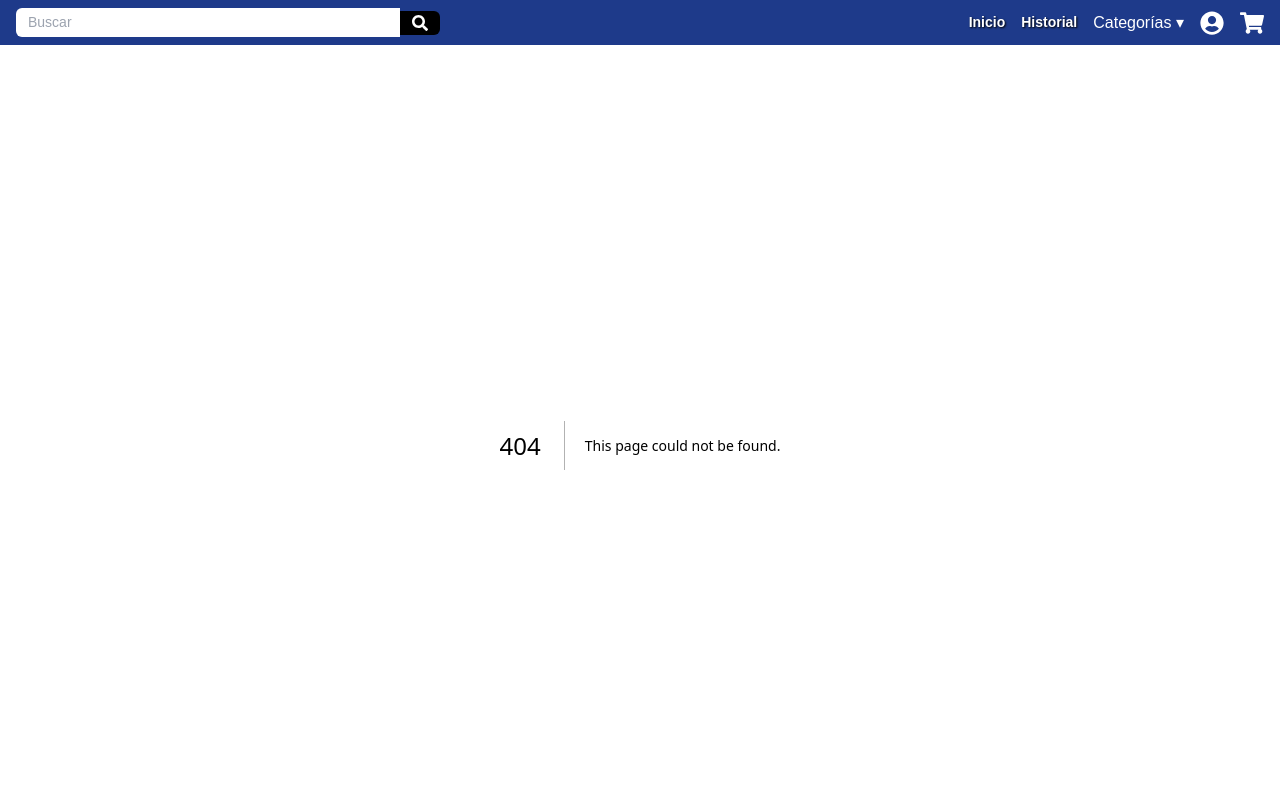
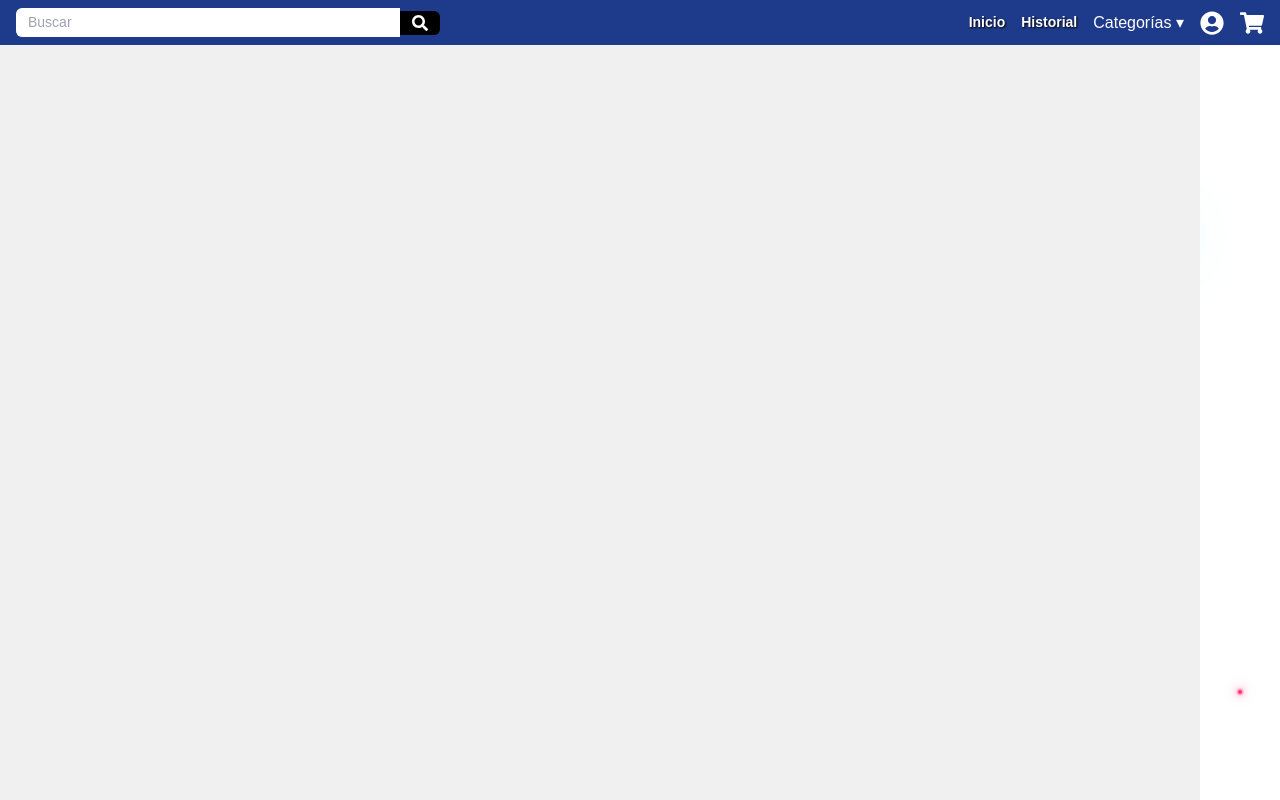
Before and after one commit to Droung/mercado, a Next.js app: page /producto in a window 1280 px wide. Before the commit this address had no page. Built offline with nearby package versions, Linux system fonts and the light colour scheme.

Commit message:
producto vista

```diff
--- /dev/null
+++ b/src/app/css/produc.css
@@ -0,0 +1,11 @@
+.Contenedor {
+    width: 1200px;
+    height: 1000px;
+    top: 20px;
+    margin: 20 auto;
+    display: flex;
+    justify-content: center;
+    align-items: center;
+    background-color: #f0f0f0;
+    border-radius: 20;
+}
--- /dev/null
+++ b/src/app/producto/page.tsx
@@ -0,0 +1,56 @@
+import '../css/produc.css';
+import '../css/bubble.css'
+import Carousel from '../components/Carousel';
+export default function Producto(){
+    return(
+        <>
+            <div className="bubbles">
+            <span style={{'--i':11}as React.CSSProperties}></span>
+            <span style={{'--i':12}as React.CSSProperties}></span>
+            <span style={{'--i':24}as React.CSSProperties}></span>
+            <span style={{'--i':10}as React.CSSProperties}></span>
+            <span style={{'--i':14}as React.CSSProperties}></span>
+            <span style={{'--i':23}as React.CSSProperties}></span>
+            <span style={{'--i':18}as React.CSSProperties}></span>
+            <span style={{'--i':16}as React.CSSProperties}></span>
+            <span style={{'--i':19}as React.CSSProperties}></span>
+            <span style={{'--i':20}as React.CSSProperties}></span>
+            <span style={{'--i':22}as React.CSSProperties}></span>
+            <span style={{'--i':25}as React.CSSProperties}></span>
+            <span style={{'--i':18}as React.CSSProperties}></span>
+            <span style={{'--i':21}as React.CSSProperties}></span>
+            <span style={{'--i':15}as React.CSSProperties}></span>
+            <span style={{'--i':26}as React.CSSProperties}></span>
+            <span style={{'--i':17}as React.CSSProperties}></span>
+            <span style={{'--i':13}as React.CSSProperties}></span>
+            <span style={{'--i':28}as React.CSSProperties}></span>
+            <span style={{'--i':10}as React.CSSProperties}></span>
+            <span style={{'--i':14}as React.CSSProperties}></span>
+            <span style={{'--i':23}as React.CSSProperties}></span>
+            <span style={{'--i':11}as React.CSSProperties}></span>
+            <span style={{'--i':12}as React.CSSProperties}></span>
+            <span style={{'--i':24}as React.CSSProperties}></span>
+            <span style={{'--i':15}as React.CSSProperties}></span>
+            <span style={{'--i':12}as React.CSSProperties}></span>
+            <span style={{'--i':24}as React.CSSProperties}></span>
+            <span style={{'--i':15}as React.CSSProperties}></span>
+            </div>
+
+            <div className="Contenedor">
+
+
+
+
+
+            </div>
+
+
+            <h1 className='Titulo'></h1>
+
+<div style={{ display: 'flex', justifyContent: 'center' }}>
+    <Carousel />
+</div>
+
+        </>
+    );
+};
```
